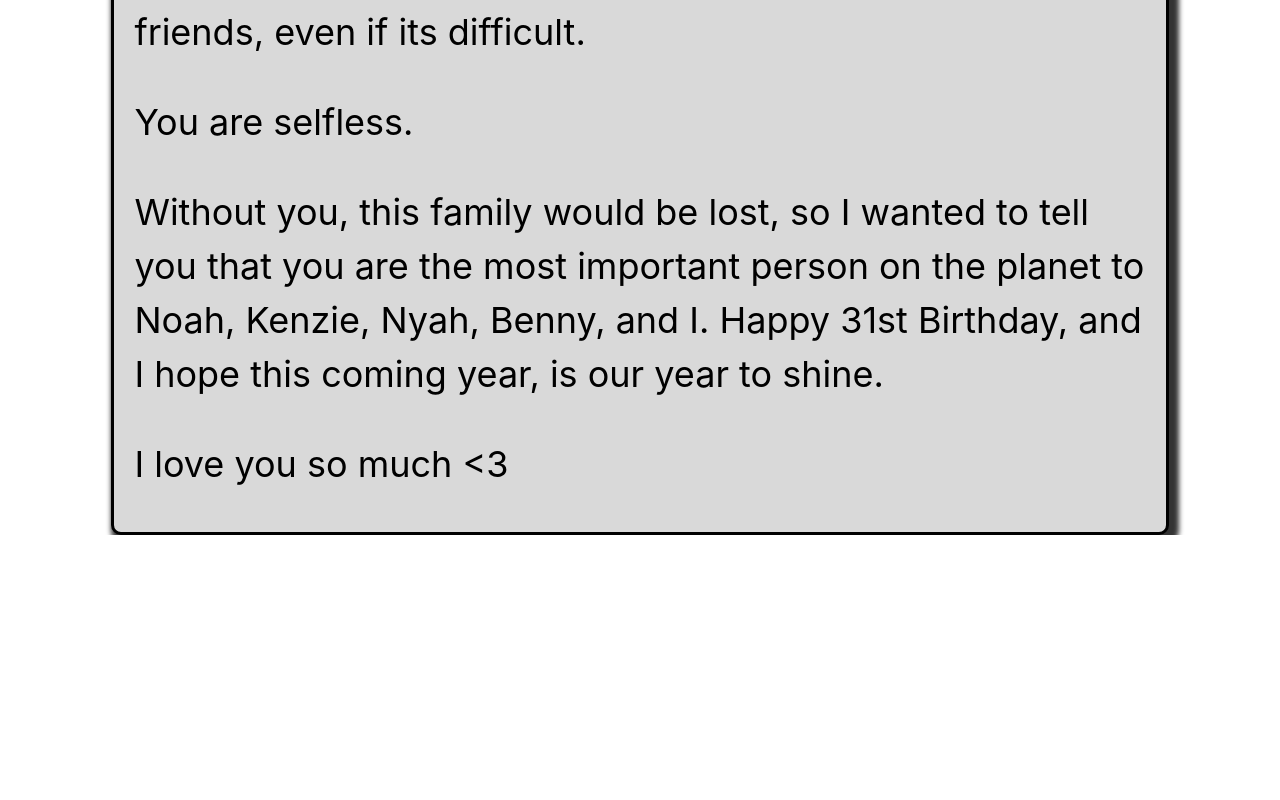
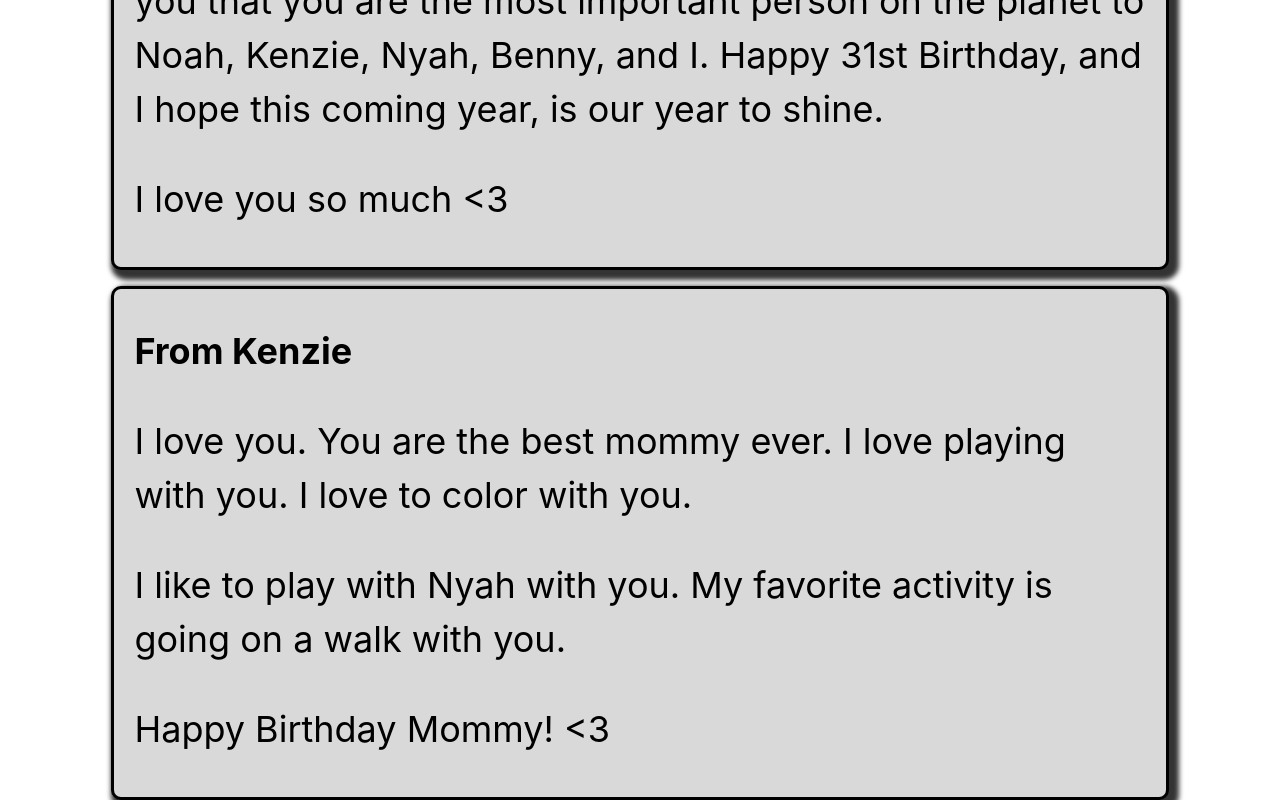
Before and after one commit to mastapegs/amandas-card.matthewpagan.com, a React (Vite) app in the folder frontend/: page / in a window 1280 px wide. Shown: the part 389-1189 px from the top of the page. Before the commit the page ends 924 px from the top, so only its background shows below. Built offline with nearby package versions, Linux system fonts and the light colour scheme.

Commit message:
kenzies message

```diff
--- a/frontend/src/App.tsx
+++ b/frontend/src/App.tsx
@@ -19,6 +19,18 @@ const App = (): JSX.Element => {
         </p>
         <p>{`I love you so much <3`}</p>
       </div>
+      <div className="card-container">
+        <h2>From Kenzie</h2>
+        <p>
+          I love you. You are the best mommy ever. I love playing with you. I
+          love to color with you.
+        </p>
+        <p>
+          I like to play with Nyah with you. My favorite activity is going on a
+          walk with you.
+        </p>
+        <p>{`Happy Birthday Mommy! <3`}</p>
+      </div>
     </div>
   );
 };
--- a/frontend/src/index.css
+++ b/frontend/src/index.css
@@ -72,6 +72,7 @@ button:focus-visible {
 .card-page {
   height: 100vh;
   display: flex;
+  flex-direction: column;
   justify-content: center;
   align-items: center;
 }
```
